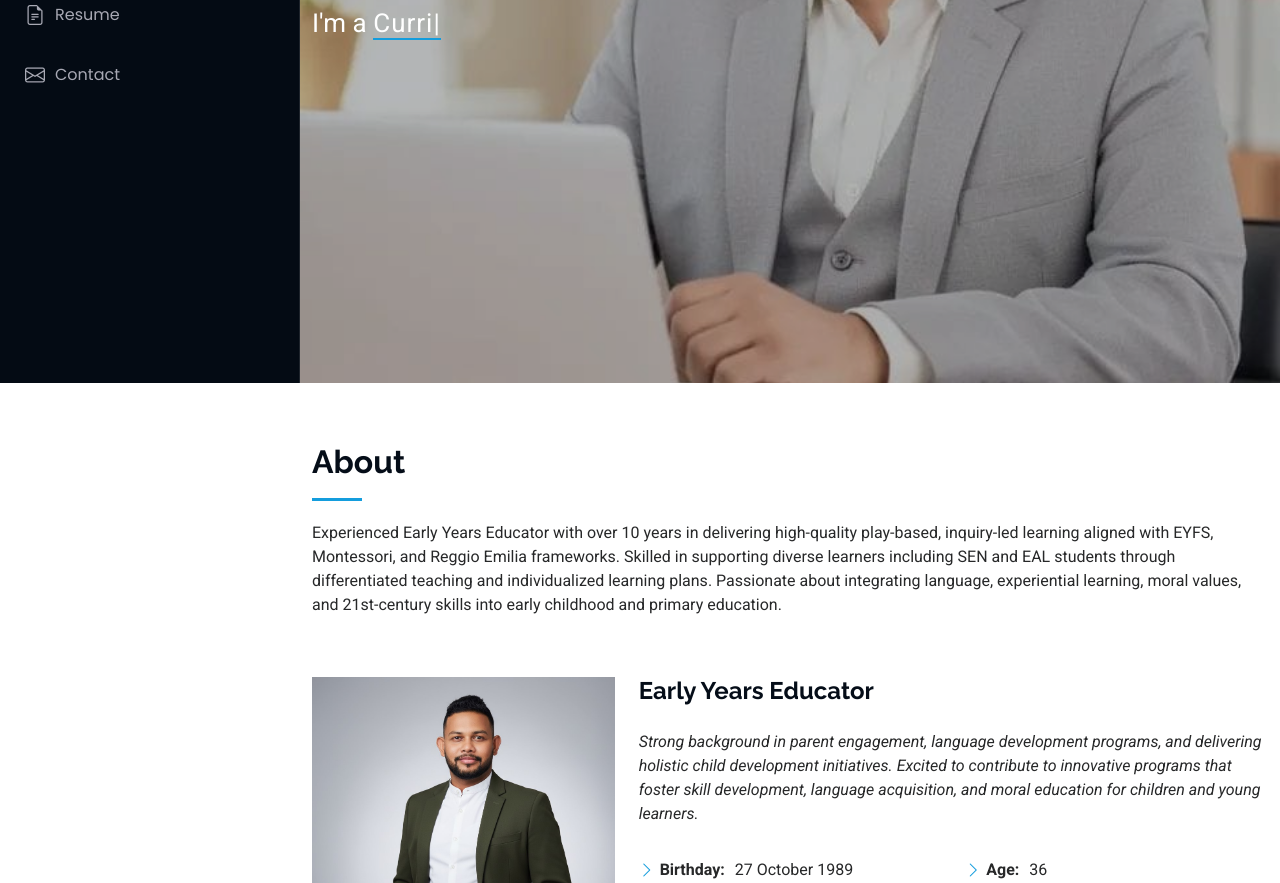
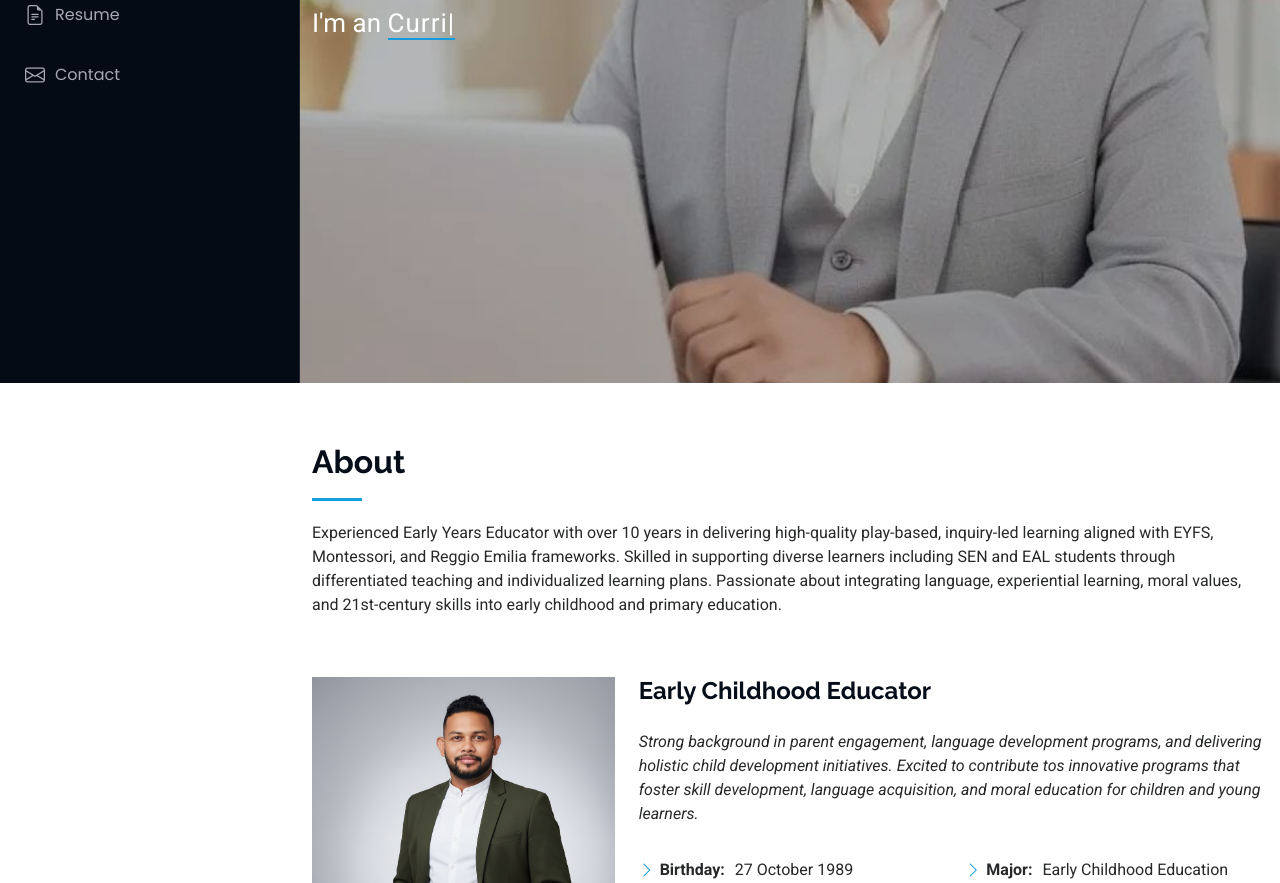
Before and after one commit to jeewnelumdeniya27-blip/Portfolio, a plain HTML site: page index.html in a window 1280 px wide. Shown: the part 417-1300 px from the top of the page. Drawn offline with Linux system fonts and the light colour scheme.

Commit message:
Add files via upload

```diff
--- a/index.html
+++ b/index.html
@@ -77,8 +77,8 @@
 
       <div class="container" data-aos="fade-up" data-aos-delay="100">
         <h2>Jeewantha Nelumdeniyalage</h2>
-        <p>I'm a <span class="typed"
-            data-typed-items="Early Years Teacher, Curriculum Developer, Consultant, Advocate">Teacher</span><span
+        <p>I'm an <span class="typed"
+            data-typed-items="Early Years Teacher, Curriculum Developer, Early Intervention Readiness Teacher, Advocate">Teacher</span><span
             class="typed-cursor typed-cursor--blink" aria-hidden="true"></span><span
             class="typed-cursor typed-cursor--blink" aria-hidden="true"></span></p>
       </div>
@@ -100,9 +100,9 @@
       <img src="assets/img/Image2.jpeg" class="img-fluid" alt="">
     </div>
     <div class="col-lg-8 content">
-      <h2>Early Years Educator</h2>
+      <h2>Early Childhood Educator</h2>
       <p class="fst-italic py-3">
-        Strong background in parent engagement, language development programs, and delivering holistic child development initiatives. Excited to contribute to innovative programs that foster skill development, language acquisition, and moral education for children and young learners.
+        Strong background in parent engagement, language development programs, and delivering holistic child development initiatives. Excited to contribute tos innovative programs that foster skill development, language acquisition, and moral education for children and young learners.
       </p>
       <div class="row">
         <div class="col-lg-6">
@@ -115,8 +115,8 @@
         </div>
         <div class="col-lg-6">
           <ul>
-            <li><i class="bi bi-chevron-right"></i> <strong>Age:</strong> <span>36</span></li>
-            <li><i class="bi bi-chevron-right"></i> <strong>Degree:</strong> <span>Bachelor</span></li>
+
+            <li><i class="bi bi-chevron-right"></i> <strong>Major:</strong> <span>Early Childhood Education</span></li>
             <li><i class="bi bi-chevron-right"></i> <strong>Email:</strong> <span>jeewnelumdeniya27@gmail.com</span></li>
 
           </ul>
@@ -158,7 +158,7 @@
           inquiry-led learning, language development, parent engagement, and holistic child development. Skilled
           in curriculum implementation, SEN support, and building strong community and parent partnerships.</em></p>
           <ul>
-            <li>Dubai, UAE (Visit Visa)</li>
+            <li>Dubai, UAE </li>
             <li>+971 56 340 2260</li>
             <li>jeewnelumdeniya27@gmail.com</li>
           </ul>
```
